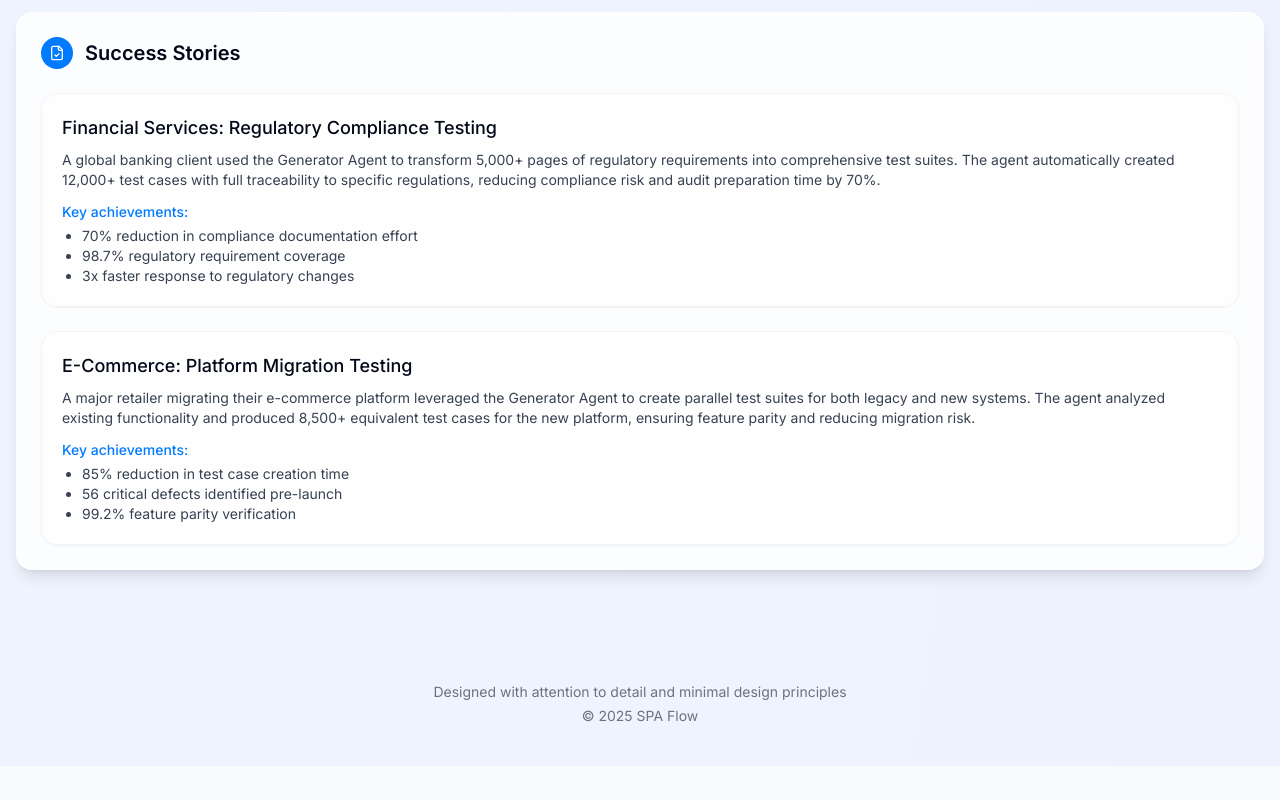
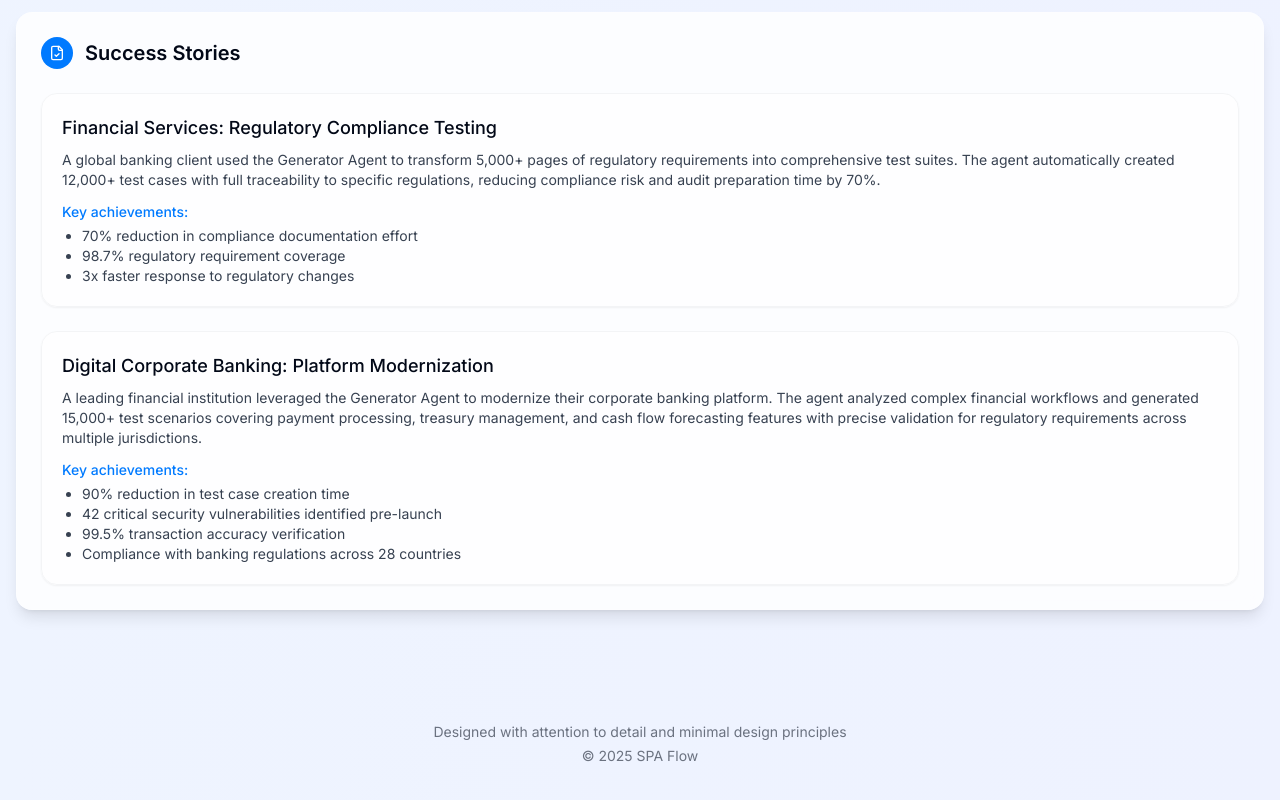
Before and after one commit to vikas972/spaflow-mosaic-84, a React (Vite) app: page / in a window 1280 px wide. Shown: the part 7551-8351 px from the top of the page. Before the commit the page ends 8317 px from the top, so only its background shows below. Built offline with nearby package versions, Linux system fonts and the light colour scheme.

Commit message:
Update generator case studies
- Replaced E-Commerce case study with Digital Corporate Banking case study.

```diff
--- a/src/components/spa/GeneratorDetails.tsx
+++ b/src/components/spa/GeneratorDetails.tsx
@@ -1,3 +1,4 @@
+
 import React from 'react';
 import { Wand2, Workflow, Database, PieChart, Zap, FileCheck, GitPullRequest, BarChart, GitMerge, ArrowRight, ArrowDown } from 'lucide-react';
 import { cn } from '@/lib/utils';
@@ -518,17 +519,18 @@ const GeneratorDetails: React.FC = () => {
           </div>
 
           <div className="bg-white/60 p-5 rounded-lg border border-gray-100 shadow-sm">
-            <h4 className="text-lg font-medium mb-2">E-Commerce: Platform Migration Testing</h4>
+            <h4 className="text-lg font-medium mb-2">Digital Corporate Banking: Platform Modernization</h4>
             <p className="text-sm text-gray-700 mb-3">
-              A major retailer migrating their e-commerce platform leveraged the Generator Agent to create parallel test suites for both legacy and new systems. The agent analyzed existing functionality and produced 8,500+ equivalent test cases for the new platform, ensuring feature parity and reducing migration risk.
+              A leading financial institution leveraged the Generator Agent to modernize their corporate banking platform. The agent analyzed complex financial workflows and generated 15,000+ test scenarios covering payment processing, treasury management, and cash flow forecasting features with precise validation for regulatory requirements across multiple jurisdictions.
             </p>
             <div className="text-sm text-spa-blue font-medium">
               Key achievements:
             </div>
             <ul className="text-sm text-gray-700 mt-1 list-disc pl-5">
-              <li>85% reduction in test case creation time</li>
-              <li>56 critical defects identified pre-launch</li>
-              <li>99.2% feature parity verification</li>
+              <li>90% reduction in test case creation time</li>
+              <li>42 critical security vulnerabilities identified pre-launch</li>
+              <li>99.5% transaction accuracy verification</li>
+              <li>Compliance with banking regulations across 28 countries</li>
             </ul>
           </div>
         </div>
```
